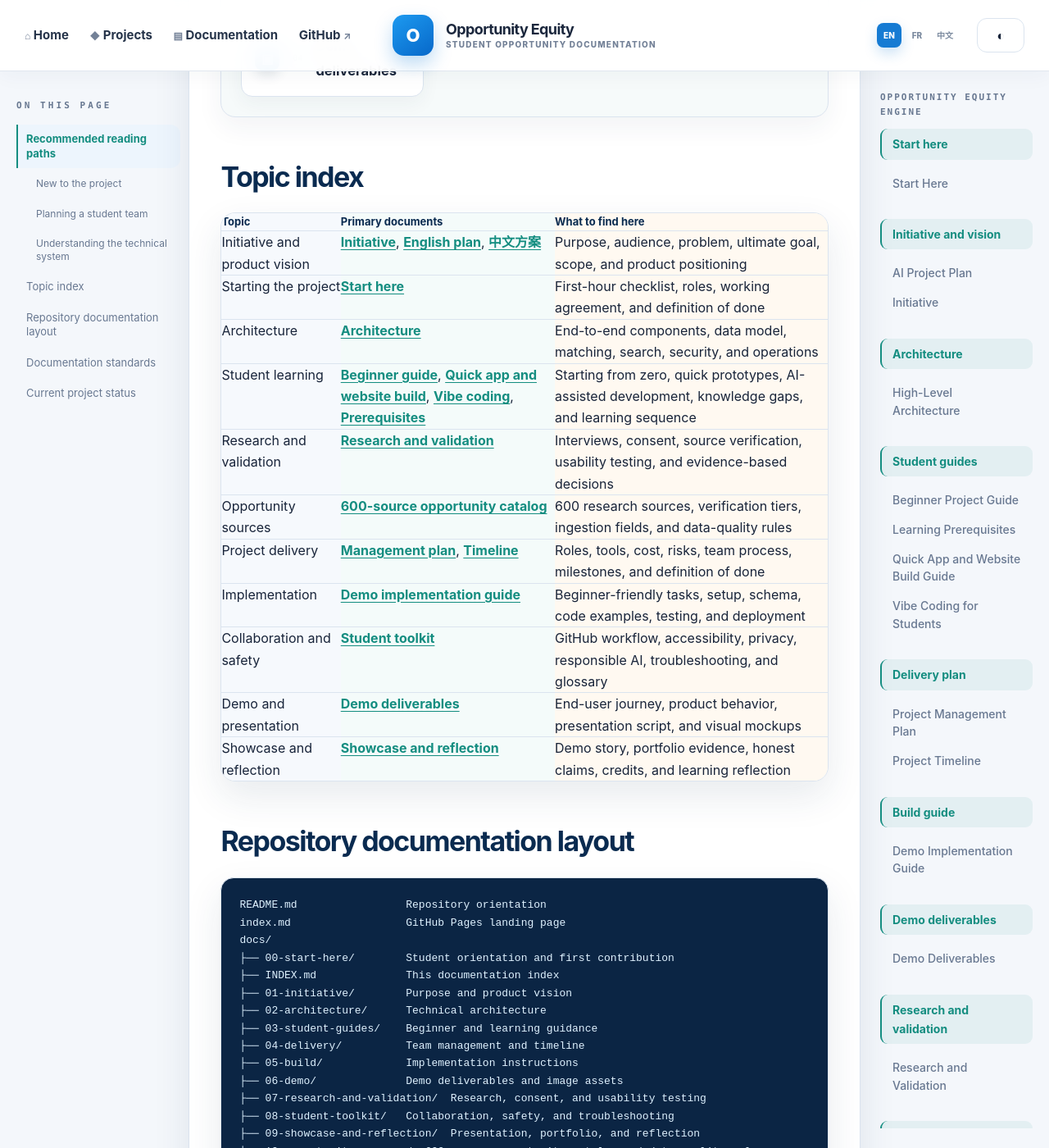
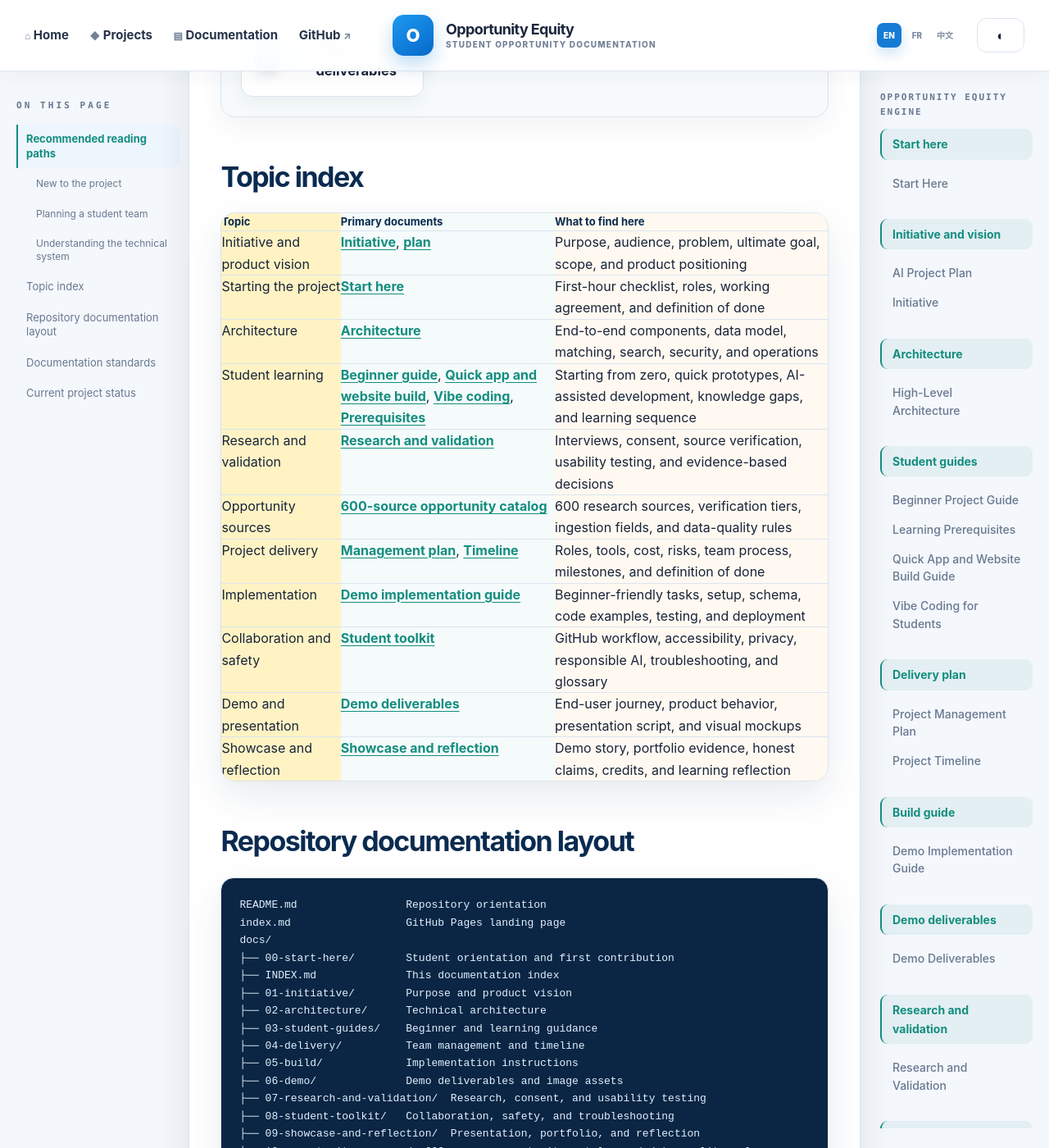
Before and after one commit to andyxuan2010/OpportunityEquityEngine, a Jekyll site: the page built from docs/INDEX.md, in a window 1280 px wide and 1400 px high, scrolled down 1544 px. Shown: the whole window at 82% size. Built offline with Jekyll 4.4.1, drawn with Linux system fonts in a browser that asks for light colours.

Commit message:
Highlight index column and simplify plan label

```diff
--- a/assets/css/style.scss
+++ b/assets/css/style.scss
@@ -12,7 +12,7 @@
   --background: #f4f7fb;
   --line: #dbe4ef;
   --soft-blue: #edf5fd;
-  --table-column-1: #f6f9fd;
+  --table-column-1: #fff3c4;
   --table-column-2: #f4fbfa;
   --table-column-3: #fff9f1;
   --table-column-4: #f8f6ff;
@@ -403,7 +403,7 @@ button { font: inherit; }
 .footer-inner a { color: var(--blue); font-weight: 750; }
 
 [data-theme="dark"] body { --ink: #e7effa; --muted: #a9b9d0; --surface: #111e32; --background: #091322; --line: #263a56; --soft-blue: #152b46; --navy: #c9e8ff; }
-[data-theme="dark"] body { --table-column-1: color-mix(in srgb, var(--surface) 94%, #8ecbff 6%); --table-column-2: color-mix(in srgb, var(--surface) 94%, #74e0c1 6%); --table-column-3: color-mix(in srgb, var(--surface) 94%, #ffd38a 6%); --table-column-4: color-mix(in srgb, var(--surface) 94%, #c9b8ff 6%); --table-column-5: color-mix(in srgb, var(--surface) 94%, #8ecbff 6%); --table-column-6: color-mix(in srgb, var(--surface) 94%, #c9b8ff 6%); --table-column-7: color-mix(in srgb, var(--surface) 94%, #74e0c1 6%); }
+[data-theme="dark"] body { --table-column-1: color-mix(in srgb, var(--surface) 86%, #ffd166 14%); --table-column-2: color-mix(in srgb, var(--surface) 94%, #74e0c1 6%); --table-column-3: color-mix(in srgb, var(--surface) 94%, #ffd38a 6%); --table-column-4: color-mix(in srgb, var(--surface) 94%, #c9b8ff 6%); --table-column-5: color-mix(in srgb, var(--surface) 94%, #8ecbff 6%); --table-column-6: color-mix(in srgb, var(--surface) 94%, #c9b8ff 6%); --table-column-7: color-mix(in srgb, var(--surface) 94%, #74e0c1 6%); }
 [data-theme="dark"] .site-nav, [data-theme="dark"] .site-footer { border-color: var(--line); background: rgba(9, 19, 34, .94); }
 [data-theme="dark"] .nav-primary a, [data-theme="dark"] .brand-copy strong { color: #e7effa; }
 [data-theme="dark"] .brand-copy small, [data-theme="dark"] .language-option { color: #95a9c5; }
--- a/docs/INDEX.md
+++ b/docs/INDEX.md
@@ -56,7 +56,7 @@ This index is the starting point for the project's initiative, product design, s
 
 | Topic | Primary documents | What to find here |
 |---|---|---|
-| Initiative and product vision | [Initiative](01-initiative/initiative.html), [English plan](01-initiative/Opportunity_Equity_Engine.html), [中文方案](01-initiative/Opportunity_Equity_Engine.CN.html) | Purpose, audience, problem, ultimate goal, scope, and product positioning |
+| Initiative and product vision | [Initiative](01-initiative/initiative.html), [plan](01-initiative/Opportunity_Equity_Engine.html) | Purpose, audience, problem, ultimate goal, scope, and product positioning |
 | Starting the project | [Start here](00-start-here/START_HERE.html) | First-hour checklist, roles, working agreement, and definition of done |
 | Architecture | [Architecture](02-architecture/architecture.html) | End-to-end components, data model, matching, search, security, and operations |
 | Student learning | [Beginner guide](03-student-guides/BEGINNER_PROJECT_GUIDE.html), [Quick app and website build](03-student-guides/QUICK_APP_AND_WEBSITE_BUILD_GUIDE.html), [Vibe coding](03-student-guides/VIBE_CODING_FOR_STUDENTS.html), [Prerequisites](03-student-guides/LEARNING_PREREQUISITES.html) | Starting from zero, quick prototypes, AI-assisted development, knowledge gaps, and learning sequence |
```
